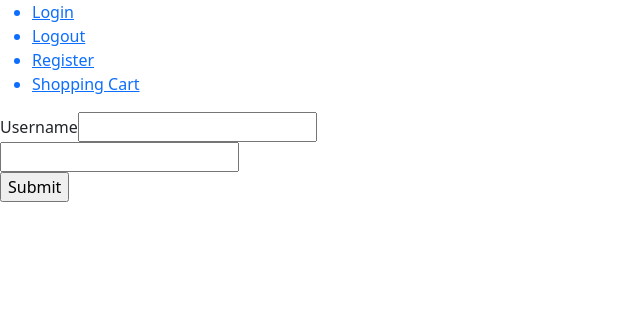
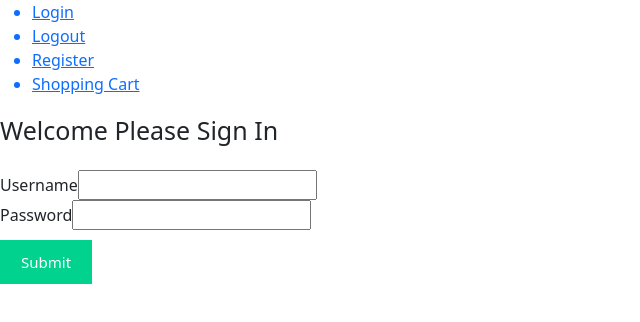
Before and after one commit to lottguthrie/Toboggan_Ecommerce, a React (Create React App) app: page /login in a window 1280 px wide. Shown: the top 322 px of the page, without its empty margins (0-640 px from the left). Built offline with nearby package versions, Linux system fonts and the light colour scheme.

Commit message:
Logout component added. Working to correct syntax

```diff
--- a/src/components/App.jsx
+++ b/src/components/App.jsx
@@ -5,6 +5,7 @@ import axios from 'axios';
 import Search from './Search/Search';
 import NavBar from './Navbar/Navbar';
 import Login from './Login/Login';
+import Logout from './Logout/Logout';
 
 import RegisterForm from './Register/RegisterForm';
 
@@ -67,9 +68,9 @@ class App extends Component {
                     <Routes>
                         <Route path='/register' element={<RegisterForm />} />
                         <Route path='/login' element={<Login />} />
-                            {/* <Route path='/logout' element={<Logout/>} />
-                            <Route path='/shoppingcart' element={<ShoppingCart/>} />
-                            <Route add='/add' element={<Add/>} />  */}
+                        <Route path='/logout' element={<Logout />} />
+                            {/* <Route path='/shoppingcart' element={<ShoppingCart/>} />
+                            <Route add='/add' element={<Add/>} /> } */}
                     </Routes>
                 </Router>
                     {/* <Search getProduct={this.getProduct} /> */}
--- /dev/null
+++ b/src/components/Login/Login.css
@@ -0,0 +1,20 @@
+
+
+.title {
+    font-size: 25px;
+    margin-bottom: 20px;
+  }
+
+input[type="submit"] {
+    margin-top: 10px;
+    cursor: pointer;
+    font-size: 15px;
+    background: #01d28e;
+    border: 1px solid #01d28e;
+    color: #fff;
+    padding: 10px 20px;
+  }
+
+  input[type="submit"]:hover {
+    background: #6cf0c2;
+  }
--- a/src/components/Login/Login.jsx
+++ b/src/components/Login/Login.jsx
@@ -1,5 +1,6 @@
 import react, { Component } from 'react';
 import { Link as RouterLink } from "react-router-dom";
+import './Login.css';
 
 
 class Login extends Component {
@@ -14,24 +15,32 @@ class Login extends Component {
 
     handleSubmit = (event) => {
         event.preventDefault();
-        // const login = {
-        //     username: this.state.username,
-        //     password: this.state.password,
-        // }
-        // this.props.login(login);
-        // this.setState({})
+        const login = {
+            username: this.state.username,
+            password: this.state.password,
+        }
+        this.props.login(login);
+        this.setState({
+            username: '',
+            password: '',
+
+        });
     }
 
 
     render(){
         return(
             <div className="form">
-             <form onSubmit={this.handleSubmit}>
+            <form onSubmit={this.handleSubmit}>
+            <div className="login-form">
+            <div className="title">Welcome Please Sign In</div>
+            </div>
                 <div className="input-field">
                     <label>Username</label>
                     <input type="text" name='username' required />
                 </div>
                 <div className="input-field">
+                    <label>Password</label>
                     <input type="password" name='password' required />
                 </div>
                 <div className="button">
--- /dev/null
+++ b/src/components/Logout/Logout.jsx
@@ -0,0 +1,17 @@
+import react, { Component } from 'react';
+import { Link as RouterLink } from "react-router-dom";
+
+
+function Logout() {
+
+   const logout = () => {
+            localStorage.removeItem('token');
+            window.location.href = "/Navbar/Navbar";
+}
+    return(
+
+            <button onClick={this.logout}>Logout</button>
+    )
+};
+
+export default Logout;
```
